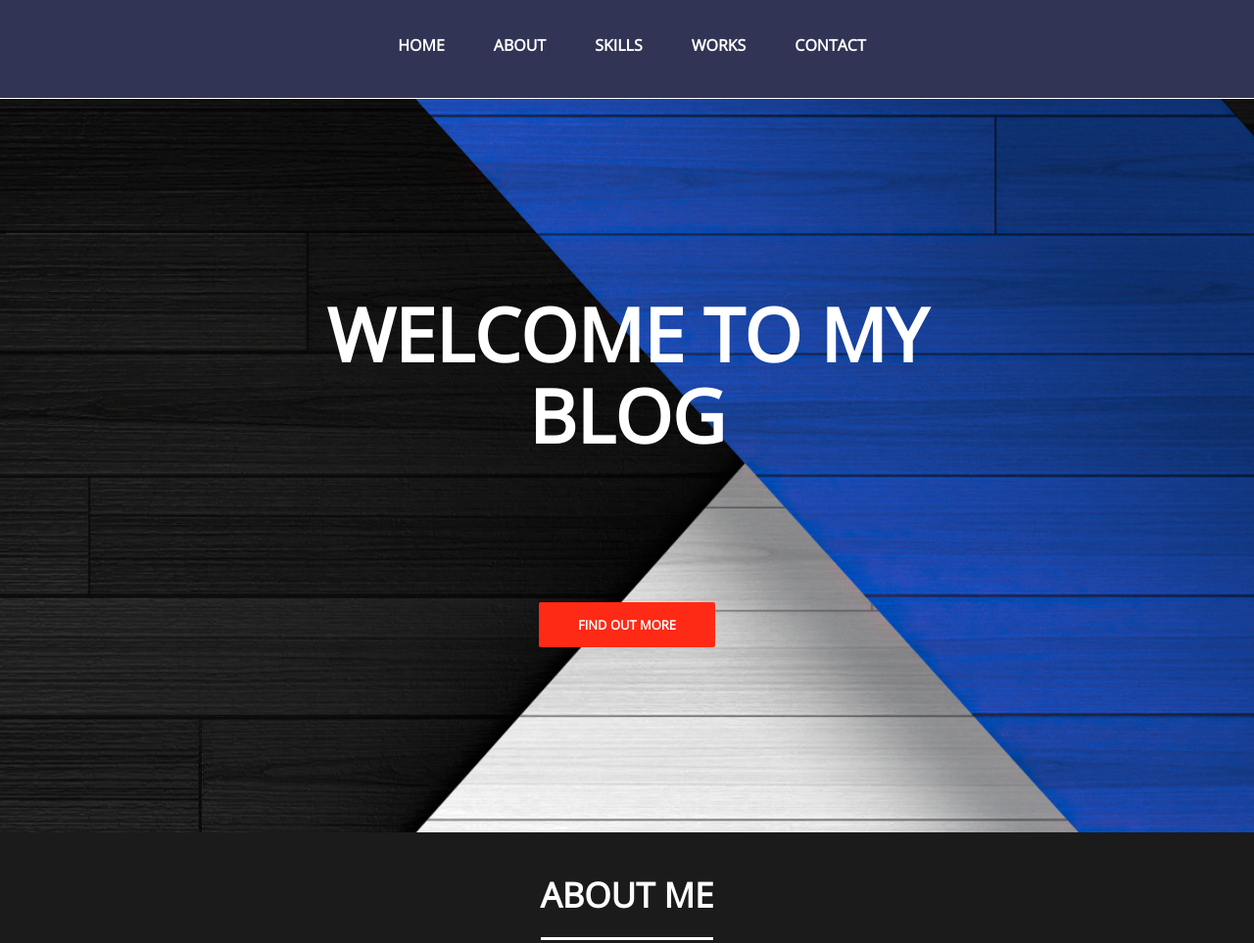
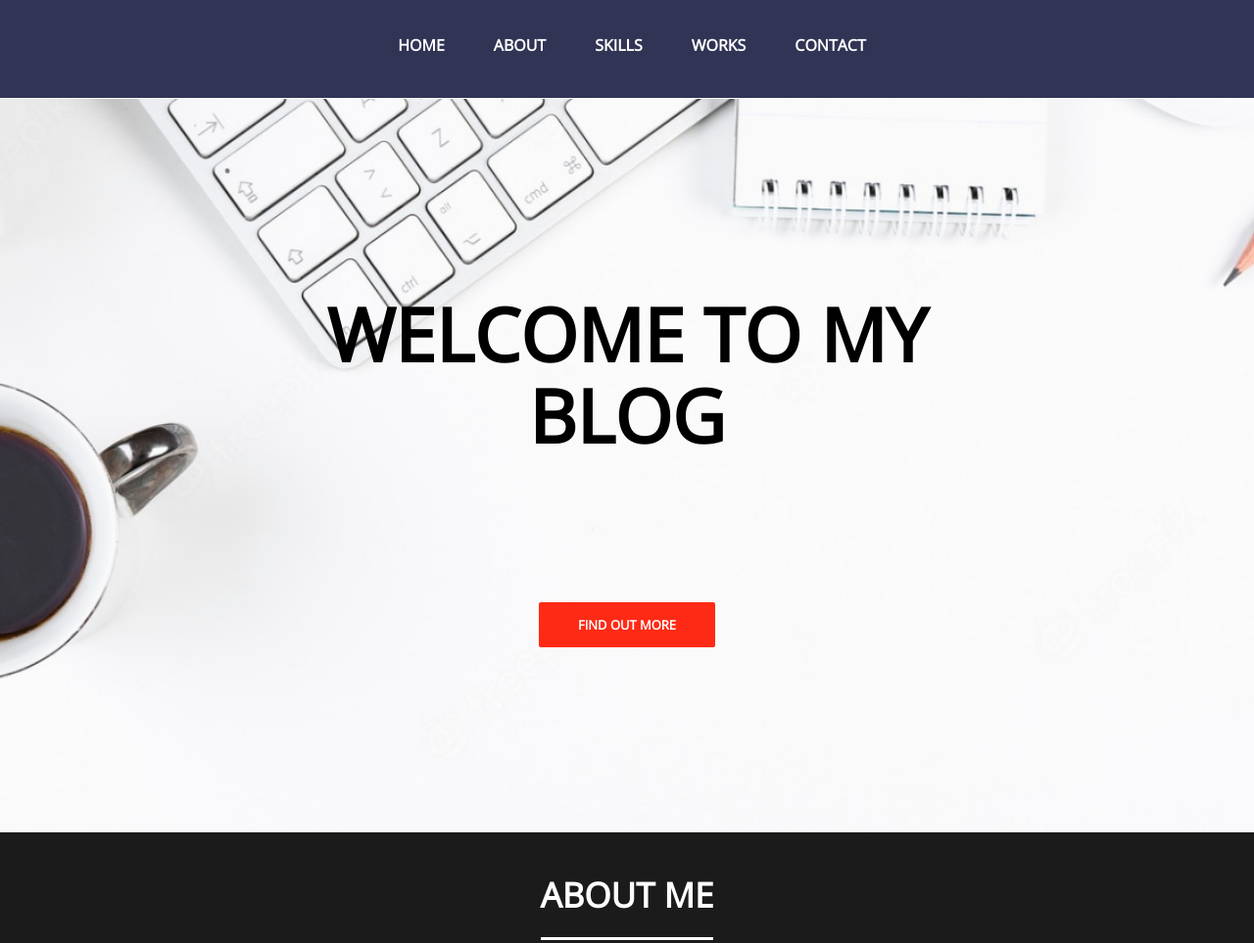
Before and after one commit to Grigor-star/Grig, a plain HTML site: page index.html in a window 1280 px wide. Shown: the top 963 px of the page at 98% size. Drawn offline with nearby package versions, Linux system fonts and the light colour scheme; a web font is replaced by a local one.

Commit message:
Update style.css

```diff
--- a/style.css
+++ b/style.css
@@ -112,7 +112,7 @@ body{
     height: 750px;
     padding-top: 100px;
 
-    background: url('intro6.jpg') no-repeat center / cover;
+    background: url('intro2.jpg') no-repeat center / cover;
 
 
 
@@ -130,7 +130,7 @@ body{
 .intro__title{
     margin: 100px 0 30px;
     margin-bottom: 150px;
-    color: white;
+    color: black;
     font-family: 'Open Sans', sans-serif;
     font-size: 75px;
     line-height: 1.1;
```
